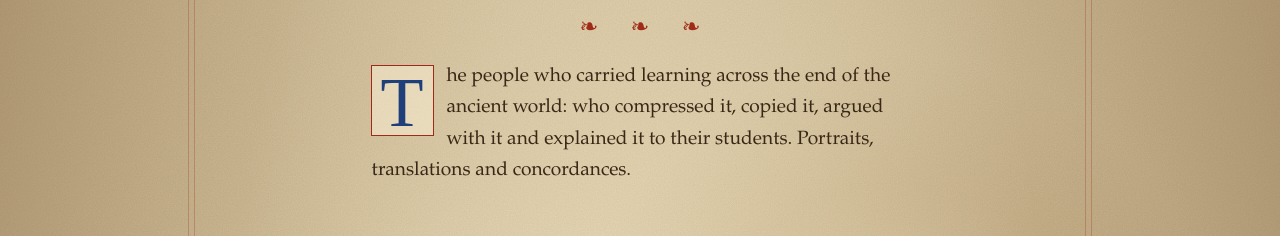
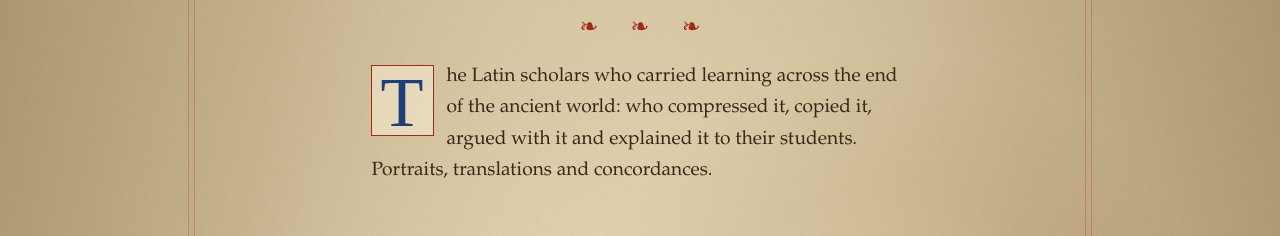
Before and after one commit to spinchange/mindsofthemiddleages, a plain HTML site: page index.html in a window 1280 px wide. Shown: the part 179-415 px from the top of the page. Drawn offline with Linux system fonts and the light colour scheme; a web font is replaced by a local one.

Commit message:
Lede: The Latin scholars who carried learning
Co-Authored-By: Claude Opus 5.5 <noreply@anthropic.com>

```diff
--- a/index.html
+++ b/index.html
@@ -107,7 +107,7 @@ footer .explicit{font-family:var(--display);font-size:1.7rem;color:var(--rubric)
   <div class="kicker">Incipit · Late antiquity to the twelfth century</div>
   <h1>Minds of the Middle Ages</h1>
   <div class="fleuron" aria-hidden="true">❧ ❧ ❧</div>
-  <p class="lede">The people who carried learning across the end of the ancient world: who compressed it, copied it, argued with it and explained it to their students. Portraits, translations and concordances.</p>
+  <p class="lede">The Latin scholars who carried learning across the end of the ancient world: who compressed it, copied it, argued with it and explained it to their students. Portraits, translations and concordances.</p>
 </header>
 
 <section aria-labelledby="minds-h">
```
